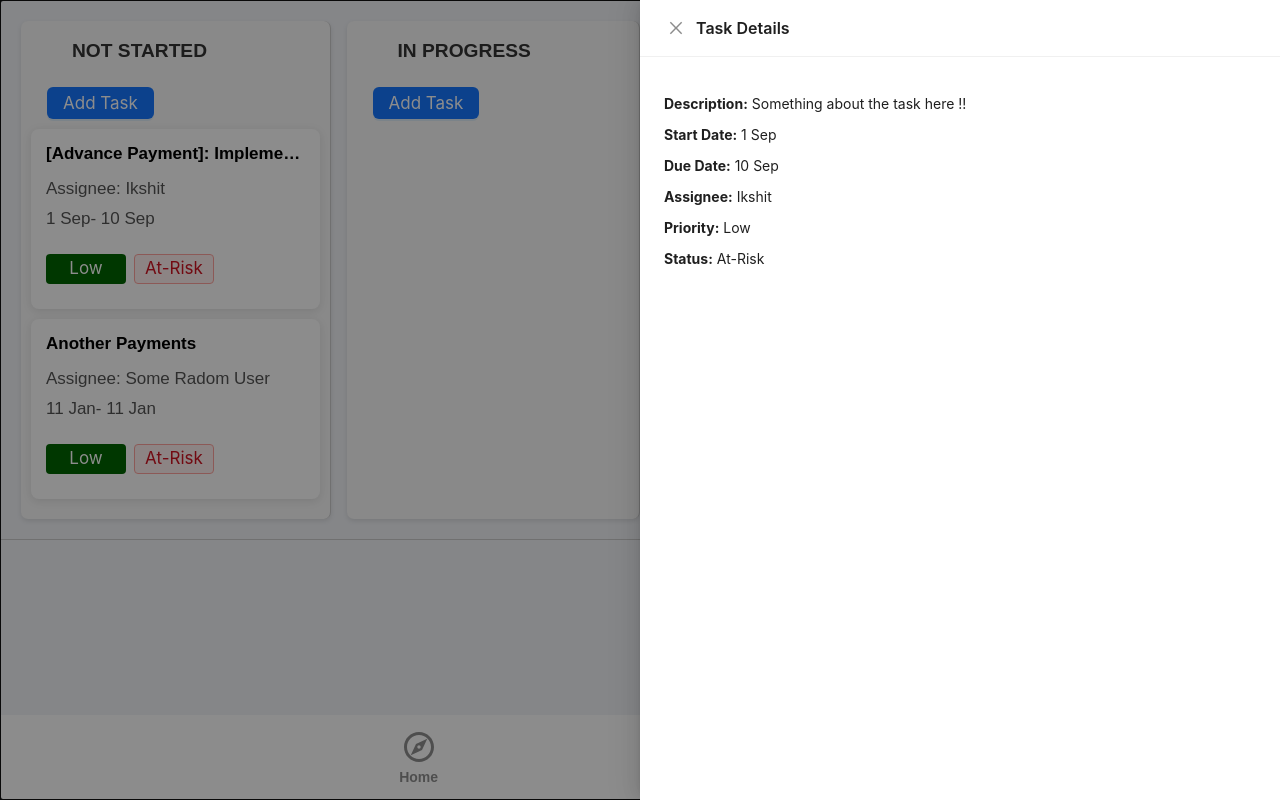
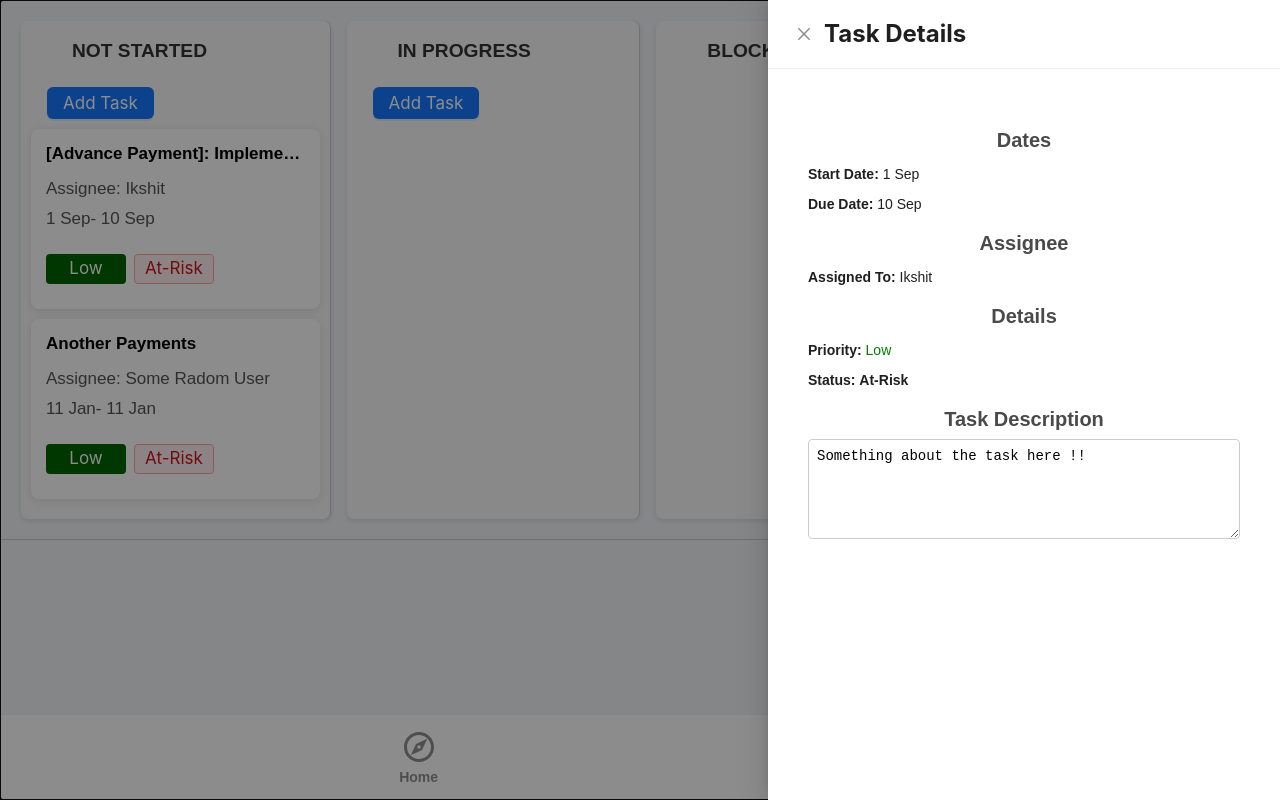
Before and after one commit to ikshitd/Ship-It, a React (Create React App) app: page /test in a window 1280 px wide. Both pictures are taken after a click on the button 175 px from the left and 219 px from the top of the page. Built offline with nearby package versions, Linux system fonts and the light colour scheme.

Commit message:
chore: Updating the task detail bar

```diff
--- a/src/components/Board/Board.js
+++ b/src/components/Board/Board.js
@@ -42,6 +42,15 @@ export default function Board() {
       },
     ],
   });
+
+  const handleDescriptionChange = (columnId, taskId, newDescription) => {
+    setTasks((prevTasks) => ({
+      ...prevTasks,
+      [columnId]: prevTasks[columnId].map((task) =>
+        task.id === taskId ? { ...task, description: newDescription } : task
+      ),
+    }));
+  };
 
   const onDragEnd = (result) => {
     // TODO: Update the logic for moving the tasks here and there.
@@ -88,7 +97,13 @@ export default function Board() {
                           {...provided.draggableProps}
                           {...provided.dragHandleProps}
                         >
-                          <Task key={task.id} task={task}></Task>
+                          <Task
+                            columnId={columnId}
+                            taskId={task.id}
+                            handleDescriptionChange={handleDescriptionChange}
+                            key={task.id}
+                            task={task}
+                          ></Task>
                         </div>
                       )}
                     </Draggable>
--- a/src/components/Board/Task.js
+++ b/src/components/Board/Task.js
@@ -1,7 +1,7 @@
 import { useState } from 'react';
 import { Tag, Drawer } from 'antd';
 
-export default function Task({ task }) {
+export default function Task({ columnId, taskId, task, handleDescriptionChange }) {
   const [isDrawerVisible, setDrawerVisible] = useState(false);
   const beginDate = new Date(task.startDate);
   const startDate = beginDate.getDate();
@@ -73,30 +73,69 @@ export default function Task({ task }) {
         ) : null}
         <Drawer
           value={isDrawerVisible}
-          title="Task Details"
+          title={<h2 style={{ fontWeight: 'bold', margin: 0 }}>Task Details</h2>}
           placement="right"
           onClose={closeDrawer}
           visible={isDrawerVisible}
-          width="50%"
+          width="40%"
         >
-          <p>
-            <strong>Description:</strong> {task.description || 'No description available.'}
-          </p>
+          <div style={{ padding: '16px', fontFamily: 'Arial, sans-serif' }}>
+            <section style={{ marginBottom: '20px' }}>
+              <h3 style={{ marginBottom: '8px', color: '#4a4a4a' }}>Dates</h3>
               <p>
                 <strong>Start Date:</strong> {startDate} {startMonth}
               </p>
               <p>
                 <strong>Due Date:</strong> {endDate} {endMonth}
               </p>
+            </section>
+
+            <section style={{ marginBottom: '20px' }}>
+              <h3 style={{ marginBottom: '8px', color: '#4a4a4a' }}>Assignee</h3>
               <p>
-            <strong>Assignee:</strong> {task.assigneeId || 'Unassigned'}
+                <strong>Assigned To:</strong> {task.assigneeId || 'Unassigned'}
+              </p>
+            </section>
+
+            <section style={{ marginBottom: '20px' }}>
+              <h3 style={{ marginBottom: '8px', color: '#4a4a4a' }}>Details</h3>
+              <p>
+                <strong>Priority:</strong>{' '}
+                <span
+                  style={{
+                    color: task.priority === 'High' ? 'red' : task.priority === 'Medium' ? 'orange' : 'green',
+                  }}
+                >
+                  {task.priority || 'Not specified'}
+                </span>
               </p>
               <p>
-            <strong>Priority:</strong> {task.priority || 'Not specified'}
+                <strong>Status:</strong>{' '}
+                <span style={{ fontWeight: 'bold', textTransform: 'capitalize' }}>
+                  {task.status || 'Not specified'}
+                </span>
               </p>
-          <p>
-            <strong>Status:</strong> {task.status || 'Not specified'}
-          </p>
+            </section>
+
+            <section style={{ marginBottom: '20px' }}>
+              <h3 style={{ marginBottom: '8px', color: '#4a4a4a' }}>Task Description</h3>
+              <textarea
+                id="taskDescription"
+                value={task.description || ''}
+                onChange={(e) => handleDescriptionChange(columnId, taskId, e.target.value)}
+                placeholder="Enter task description..."
+                style={{
+                  width: '100%',
+                  height: '100px',
+                  padding: '8px',
+                  fontSize: '14px',
+                  borderRadius: '4px',
+                  border: '1px solid #ccc',
+                  resize: 'vertical',
+                }}
+              />
+            </section>
+          </div>
         </Drawer>
       </div>
     </div>
```
Lines whose indentation alone changed are shown as unchanged.
